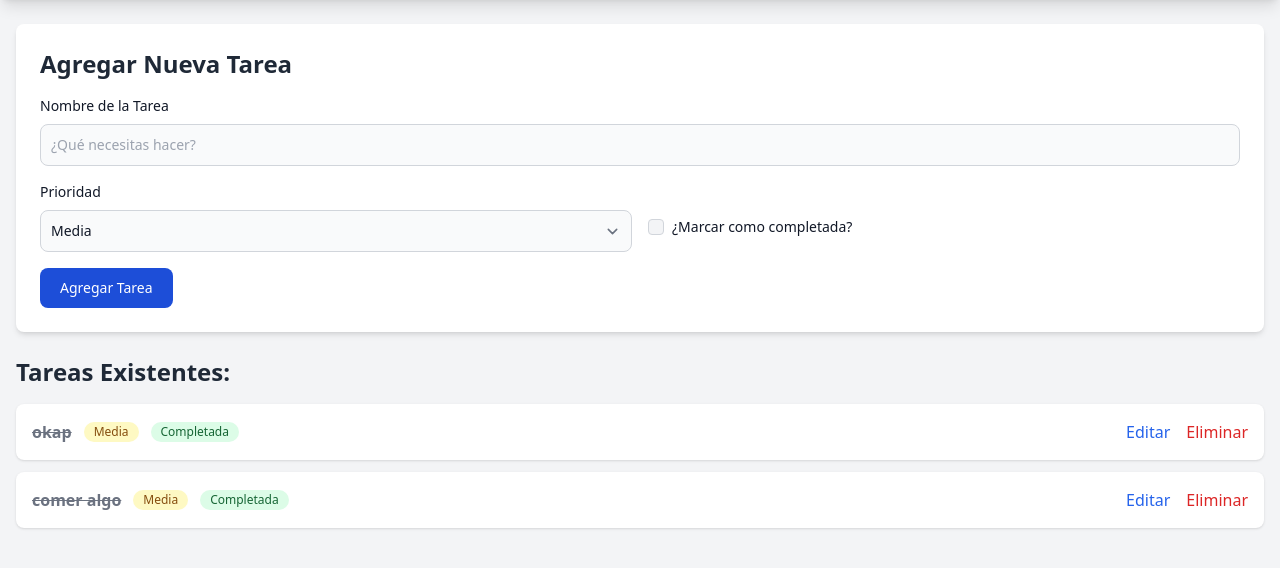
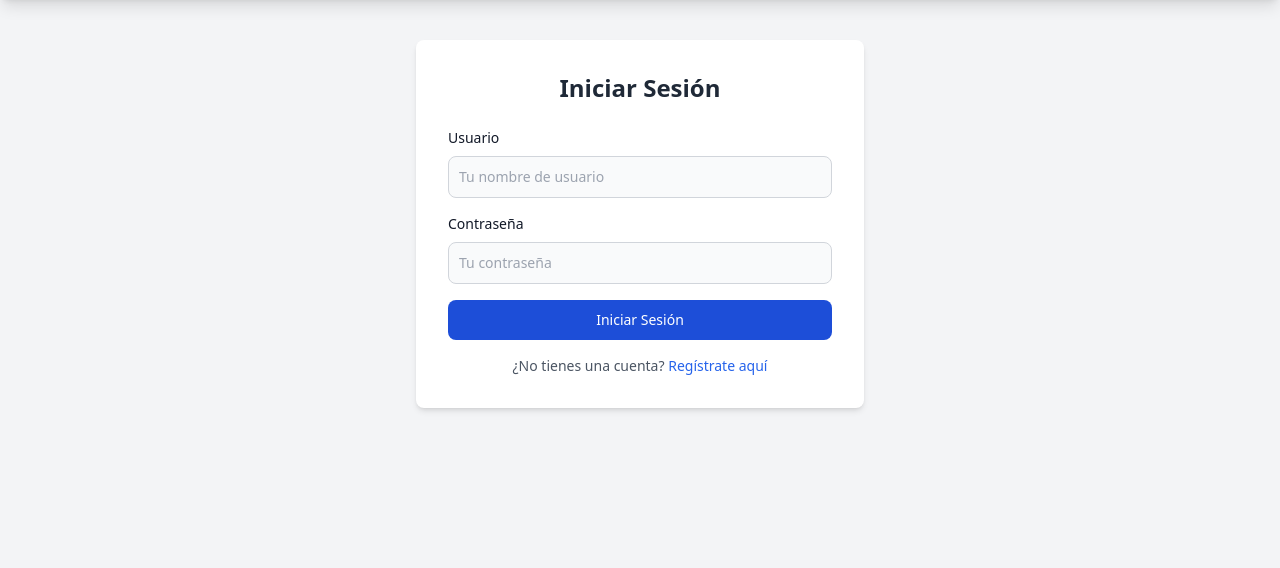
Before and after one commit to dchevesich/ToDolist, a Django app: page / in a window 1280 px wide. Shown: the part 52-620 px from the top of the page. Run offline with Django 5.2, Linux system fonts and the light colour scheme; data comes from the database, SQL or seed files in the repository; both versions use the stored data as it was after the commit; some libraries are stand-ins or nearby versions.

Commit message:
Final proyecto y cambio de bd

```diff
--- a/tasks/forms.py
+++ b/tasks/forms.py
@@ -1,5 +1,7 @@
 from django import forms
 from .models import Tarea
+from django.contrib.auth.models import User
+from django.contrib.auth.forms import UserCreationForm
 
 
 class TareaForm(forms.ModelForm):
@@ -21,3 +23,25 @@ class TareaForm(forms.ModelForm):
                 'class': 'w-4 h-4 text-blue-600 bg-gray-100 border-gray-300 rounded focus:ring-blue-500'
             }),
         }
+
+
+class UserRegistration(forms.Form):
+    usuario = forms.CharField(
+        max_length=50,
+        widget=forms.TextInput(attrs={
+            'class': 'bg-gray-50 border border-gray-300 text-gray-900 text-sm rounded-lg focus:ring-blue-500 focus:border-blue-500 block w-full p-2.5',
+            'placeholder': 'Nombre de usuario'
+        })
+    )
+    password = forms.CharField(
+        label='Contraseña',
+        widget=forms.PasswordInput(attrs={
+            'class': 'bg-gray-50 border border-gray-300 text-gray-900 text-sm rounded-lg focus:ring-blue-500 focus:border-blue-500 block w-full p-2.5',
+            'placeholder': 'Tu contraseña'
+        }),
+        help_text='Ingresa password.'
+    )
+
+
+class UserSignUpForm(UserCreationForm):
+    pass
--- a/tasks/models.py
+++ b/tasks/models.py
@@ -1,5 +1,5 @@
 from django.db import models
-
+from django.conf import settings
 # Create your models here.
 PRIORIDADES = [
     ('alta', 'Alta'),
@@ -14,6 +14,7 @@ class Tarea(models.Model):
     fecha_creacion = models.DateTimeField(auto_now_add=True)
     prioridad = models.CharField(
         max_length=5, choices=PRIORIDADES, default='media')
+    usuario_tarea = models.ForeignKey(settings.AUTH_USER_MODEL, on_delete=models.CASCADE)
 
     def __str__(self):
 
--- /dev/null
+++ b/tasks/templates/tasks/login.html
@@ -0,0 +1,49 @@
+{% extends "tasks/base.html" %}
+
+{% block title %}Iniciar Sesión{% endblock %}
+
+{% block content %}
+<div class="max-w-md mx-auto bg-white p-8 rounded-lg shadow-md mt-10">
+    <h2 class="text-2xl font-bold text-gray-800 mb-6 text-center">Iniciar Sesión</h2>
+
+    <form method="POST" class="space-y-4">
+        {% csrf_token %}
+
+        {# Mensajes de error generales del formulario #}
+        {% if form.non_field_errors %}
+            <div class="bg-red-100 border border-red-400 text-red-700 px-4 py-3 rounded relative" role="alert">
+                {% for error in form.non_field_errors %}
+                    <p>{{ error }}</p>
+                {% endfor %}
+            </div>
+        {% endif %}
+
+        {# Campo de Usuario #}
+        <div>
+            <label for="{{ form.usuario.id_for_label }}" class="block mb-2 text-sm font-medium text-gray-900">Usuario</label>
+            <input type="text" name="{{ form.usuario.name }}" id="{{ form.usuario.id_for_label }}"
+                   class="bg-gray-50 border border-gray-300 text-gray-900 text-sm rounded-lg focus:ring-blue-500 focus:border-blue-500 block w-full p-2.5"
+                   placeholder="Tu nombre de usuario" required>
+            {% for error in form.usuario.errors %}<p class="mt-2 text-sm text-red-600">{{ error }}</p>{% endfor %}
+        </div>
+
+        {# Campo de Contraseña #}
+        <div>
+            <label for="{{ form.password.id_for_label }}" class="block mb-2 text-sm font-medium text-gray-900">Contraseña</label>
+            <input type="password" name="{{ form.password.name }}" id="{{ form.password.id_for_label }}"
+                   class="bg-gray-50 border border-gray-300 text-gray-900 text-sm rounded-lg focus:ring-blue-500 focus:border-blue-500 block w-full p-2.5"
+                   placeholder="Tu contraseña" required>
+            {% for error in form.password.errors %}<p class="mt-2 text-sm text-red-600">{{ error }}</p>{% endfor %}
+        </div>
+
+        {# Botón de Iniciar Sesión #}
+        <button type="submit" class="w-full text-white bg-blue-700 hover:bg-blue-800 focus:ring-4 focus:outline-none focus:ring-blue-300 font-medium rounded-lg text-sm px-5 py-2.5 text-center">
+            Iniciar Sesión
+        </button>
+    </form>
+
+    <p class="text-center text-sm text-gray-600 mt-4">
+        ¿No tienes una cuenta? <a href="{% url 'register' %}" class="text-blue-600 hover:underline">Regístrate aquí</a>
+    </p>
+</div>
+{% endblock %}
--- a/tasks/templates/tasks/tareas.html
+++ b/tasks/templates/tasks/tareas.html
@@ -31,8 +31,6 @@
             {# Campo Prioridad #}
             <div>
                 <label for="{{ form.prioridad.id_for_label }}" class="block mb-2 text-sm font-medium text-gray-900">Prioridad</label>
-                {# Para estilizar un <select> de Django, necesitamos añadirle la clase desde el forms.py, o renderizarlo a mano. #}
-                {# Por ahora, dejamos que Django lo renderice, se verá básico pero funcional. #}
                 {{ form.prioridad }}
                  {% for error in form.prioridad.errors %}<p class="mt-2 text-sm text-red-600">{{ error }}</p>{% endfor %}
             </div>
@@ -59,11 +57,11 @@
 <h2 class="text-2xl font-bold text-gray-800 mb-4">Tareas Existentes:</h2>
 
 {% if tareas %}
-    <ul class="space-y-3"> {# 'space-y-3' añade espacio vertical entre las tarjetas #}
+    <ul class="space-y-3">
         {% for tarea_actual in tareas %}
             <li class="bg-white rounded-lg shadow p-4 flex items-center justify-between">
 
-                {# Contenedor para la parte izquierda: Nombre y Badges #}
+                {# Contenedor para la parte izqui erda: Nombre y Badges #}
                 <div class="flex items-center gap-3">
                     <span class="font-semibold {% if tarea_actual.completo %}line-through text-gray-500{% endif %}">
                         {{ tarea_actual.nombre }}
--- a/tasks/urls.py
+++ b/tasks/urls.py
@@ -2,7 +2,10 @@ from django.urls import path
 from . import views
 
 urlpatterns = [
-    path("", views.modelando, name="datatodo"),
+    path("", views.LoginForm, name="login"),
     path("modificar/<int:pk>", views.modificando, name="modificar_tarea"),
-    path("eliminar/<int:pk>", views.eliminar_tarea, name="eliminar_tarea")
+    path("eliminar/<int:pk>", views.eliminar_tarea, name="eliminar_tarea"),
+    path("tareas", views.modelando, name="datatodo"),
+    path("register/", views.register_view, name="register"),
+    path("logout/", views.logout_view, name="logout"),
 ]
--- a/tasks/views.py
+++ b/tasks/views.py
@@ -1,22 +1,46 @@
 from django.shortcuts import render, redirect, get_object_or_404
 from .models import Tarea
-from .forms import TareaForm
+from .forms import TareaForm, UserRegistration, UserSignUpForm
 from django.contrib import messages
+from django.contrib.auth.models import User
+from django.contrib.auth import authenticate, login, logout
+from django.contrib.auth.decorators import login_required
+
+
 # Create your views here.
 
 
-def saludar(request):
-    return render(request, "tasks/base.html")
+def LoginForm(request):
+    if request.method == "POST":
+        form = UserRegistration(request.POST)
+        if form.is_valid():
+            username = form.cleaned_data['usuario']
+            password = form.cleaned_data['password']
+            user = authenticate(request, username=username, password=password)
+        if user is not None:
+            login(request, user)
+            return redirect("datatodo")
+        else:
+            form.add_error(None, "Error de credenciales")
+    else:
+        form = UserRegistration()
+
+    context = {"form": form}
+
+    return render(request, "tasks/login.html", context)
 
 
+@login_required
 def modelando(request):
-    datosbd = Tarea.objects.all()
-
+    datosbd = Tarea.objects.filter(usuario_tarea=request.user)
+    ## Dado que se agrego un fk que asocia cada usuario con tareas se necesita hacer de esta manera
     if request.method == "POST":
         form = TareaForm(request.POST)
         if form.is_valid():
-            form.save()
-            return redirect("datatodo")
+            tarea_incompleta = form.save(commit=False)
+            tarea_incompleta.usuario_tarea = request.user
+            tarea_incompleta.save()
+
     else:
         form = TareaForm()
 
@@ -24,6 +48,7 @@ def modelando(request):
     return render(request, "tasks/tareas.html", context)
 
 
+@login_required
 def modificando(request, pk):
     datosdb = Tarea.objects.get(pk=pk)
     if request.method == "POST":
@@ -39,6 +64,7 @@ def modificando(request, pk):
     return render(request, 'tasks/modificar_tarea.html', context)
 
 
+@login_required
 def eliminar_tarea(request, pk):
     tarea_a_eliminar = get_object_or_404(Tarea, pk=pk)
     if request.method == "POST":
@@ -52,3 +78,19 @@ def eliminar_tarea(request, pk):
             'tarea': tarea_a_eliminar
         }
         return render(request, 'tasks/eliminar_tarea.html', context)
+
+
+def logout_view(request):
+    logout(request)
+    return redirect("login")
+
+def register_view(request):
+    if request.method == "POST":
+        form = UserSignUpForm(request.POST)
+        if form.is_valid():
+            form.save()
+            messages.success(request, "¡Cuenta creada exitosamente! Por favor, inicia sesión.")
+            return redirect("login")
+    else:
+        form = UserSignUpForm()
+    return render(request, "tasks/register.html", {"form": form})
```
Also changed, not shown: tasks/templates/tasks/modificar_tarea.html (+4 -7 lines), tasks/templates/tasks/register.html (added, +44 -0 lines), todo_project/settings.py (+6 -3 lines), README.md, db.sqlite3, tasks/migrations/0001_initial.py, tasks/migrations/0002_tarea_priodad.py (deleted), tasks/migrations/0003_remove_tarea_priodad_tarea_prioridad.py (deleted).
